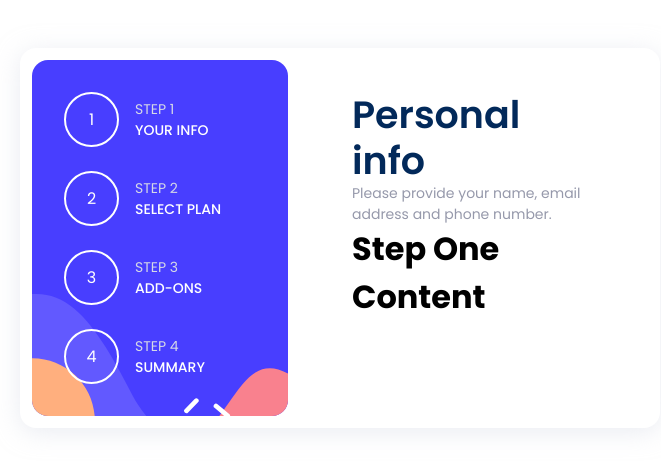
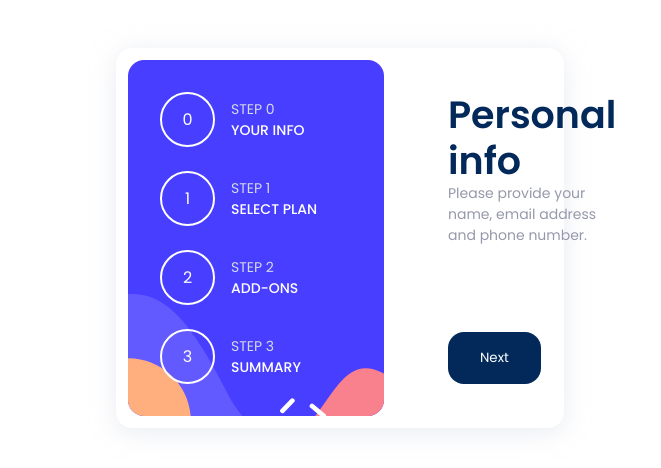
Before and after one commit to Rijad99/form-wizard, a React (Create React App) app: page / in a window 1280 px wide. Shown: the part 162-630 px from the top of the page, without its empty margins (300-961 px from the left). Built offline with nearby package versions, Linux system fonts and the light colour scheme.

Commit message:
Update step header content on step change, add button component, adapt styling

```diff
--- /dev/null
+++ b/src/client/components/common/Button/Button.tsx
@@ -0,0 +1,12 @@
+import styles from "../Button/_Button.module.scss";
+
+interface ButtonProps {
+    text: string,
+    additionalClasses?: string
+}
+
+export const Button = (props: ButtonProps) => {
+    return (
+        <button className={`${styles.btn} ${props?.additionalClasses ? props.additionalClasses : ''}`}>{props.text}</button>
+    )
+}
--- /dev/null
+++ b/src/client/components/common/Button/_Button.module.scss
@@ -0,0 +1,26 @@
+@import "../../../scss/variables";
+
+.btn {
+    border: 0;
+    border-radius: 16px;
+    outline: none;
+    transition: all 300ms ease;
+    cursor: pointer;
+}
+
+.btnSmall {
+
+}
+
+.btnMedium {
+    padding: 1rem 2rem;
+}
+
+.btnLarge {
+
+}
+
+.btnNext {
+    color: $white;
+    background-color: $marineBlue;
+}
--- a/src/client/components/main/FormGrid/_FormGrid.module.scss
+++ b/src/client/components/main/FormGrid/_FormGrid.module.scss
@@ -5,5 +5,5 @@
         "steps"
         "step"
     ;
-    width: 50%;
+    width: 35%;
 }
--- a/src/client/components/main/FormWizard/FormWizard.tsx
+++ b/src/client/components/main/FormWizard/FormWizard.tsx
@@ -5,7 +5,7 @@ import { Card } from '../../common/Card/Card';
 import { StepItem } from '../StepItem/StepItem';
 import { Step, FirstStepContent, SecondStepContent, ThirdStepContent, FourthStepContent  } from '../Steps/Steps';
 
-import { stepsData } from '../../../data/stepsData';
+import { stepsData, stepHeaderData } from '../../../data/stepsData';
 
 import styles from "../FormWizard/_FormWizard.module.scss";
 import stepItemStyles from '../StepItem/_StepItem.module.scss';
@@ -23,7 +23,7 @@ const StepsList = (props: PropsWithChildren) => {
 };
 
 export const FormWizard = () => {
-    const [step, setStep] = useState<number>(1);
+    const [step, setStep] = useState<number>(0);
 
     const handleStepChange = (stepNumber: number) => {
         setStep(stepNumber);
@@ -31,13 +31,13 @@ export const FormWizard = () => {
 
     const currentStep = (step: number) => {
         switch(step) {
+            case 0:
+                return <FirstStepContent />
             case 1:
-                return <FirstStepContent />
+                return <SecondStepContent />
             case 2:
-                return <SecondStepContent />
+                return <ThirdStepContent />
             case 3:
-                return <ThirdStepContent />
-            case 4:
                 return <FourthStepContent />
         };
     };
@@ -54,7 +54,7 @@ export const FormWizard = () => {
                         })
                     }
                 </StepsList>
-                <Step>
+                <Step stepTitle={stepHeaderData[step].stepTitle} stepSubtitle={stepHeaderData[step].stepSubtitle}>
                     {currentStep(step)}
                 </Step>
             </Card>
--- a/src/client/components/main/Steps/Steps.tsx
+++ b/src/client/components/main/Steps/Steps.tsx
@@ -1,19 +1,27 @@
 import { PropsWithChildren } from 'react';
 
+import { Button } from '../../common/Button/Button';
+
 import styles from '../Steps/_Steps.module.scss';
+import buttonStyles from '../../common/Button/_Button.module.scss';
 
-export const Step = (props: PropsWithChildren) => {
+export interface StepProps {
+    stepTitle: string,
+    stepSubtitle: string
+}
+
+export const Step = (props: PropsWithChildren<StepProps>) => {
     return (
         <div className={styles.formContentGrid}>
-            <div className={styles.formHeader}>
-                <h1 className={styles.headerTitle}>Personal info</h1>
-                <p className={styles.headerSubtitle}>Please provide your name, email address and phone number.</p>
+            <div className={styles.stepHeader}>
+                <h1 className={styles.stepTitle}>{props.stepTitle}</h1>
+                <p className={styles.stepSubtitle}>{props.stepSubtitle}</p>
             </div>
-            <div className={styles.formContent}>
+            <div className={styles.stepContent}>
                 {props.children}
             </div>
-            <div className={styles.formFooter}>
-
+            <div className={styles.stepFooter}>
+                <Button text="Next" additionalClasses={`${buttonStyles.btnMedium} ${buttonStyles.btnNext}`} />
             </div>
         </div>
     )
@@ -21,24 +29,24 @@ export const Step = (props: PropsWithChildren) => {
 
 export const FirstStepContent = () => {
     return (
-        <h1>Step One Content</h1>
+        <div></div>
     )
 };
 
 export const SecondStepContent = () => {
     return (
-        <h1>Step Two Content</h1>
+        <div></div>
     )
 };
 
 export const ThirdStepContent = () => {
     return (
-        <h1>Step Three Content</h1>
+        <div></div>
     )
 };
 
 export const FourthStepContent = () => {
     return (
-        <h1>Step Four Content</h1>
+        <div></div>
     )
 };
--- a/src/client/components/main/Steps/_Steps.module.scss
+++ b/src/client/components/main/Steps/_Steps.module.scss
@@ -13,27 +13,29 @@
     padding: 32px 64px;
 }
 
-.formHeader {
+.stepHeader {
     grid-area: header;
 
-    .headerTitle {
+    .stepTitle {
         font-size: $heading1;
         font-weight: $boldest;
         color: $marineBlue;
         line-height: 1.2;
     }
 
-    .headerSubtitle {
+    .stepSubtitle {
         font-size: $medium;
         font-weight: $bold;
         color: $coolGray;
     }
 }
 
-.formContent {
+.stepContent {
     grid-area: content;
 }
 
-.formFooter {
+.stepFooter {
     grid-area: footer;
+    display: flex;
+    justify-content: space-between;
 }
--- a/src/client/data/stepsData.ts
+++ b/src/client/data/stepsData.ts
@@ -1,20 +1,40 @@
 import { StepItemProps } from '../components/main/StepItem/StepItem';
+import { StepProps } from '../components/main/Steps/Steps';
 
 export const stepsData: StepItemProps[] = [
     {
-        stepNumber: 1,
+        stepNumber: 0,
         stepTitle: "Your info"
     },
     {
-        stepNumber: 2,
+        stepNumber: 1,
         stepTitle: "Select plan"
     },
     {
-        stepNumber: 3,
+        stepNumber: 2,
         stepTitle: "Add-ons"
     },
     {
-        stepNumber: 4,
+        stepNumber: 3,
         stepTitle: "Summary"
     }
 ];
+
+export const stepHeaderData: StepProps[] = [
+    {
+        stepTitle: "Personal info",
+        stepSubtitle: "Please provide your name, email address and phone number."
+    },
+    {
+        stepTitle: "Select your plan",
+        stepSubtitle: "You have the option of monthly or yearly billing."
+    },
+    {
+        stepTitle: "Pick add-ons",
+        stepSubtitle: "Add-ons help enhance your gaming experience."
+    },
+    {
+        stepTitle: "Finishing up",
+        stepSubtitle: "Double-check everyhing looks OK before confirming."
+    }
+];
```
